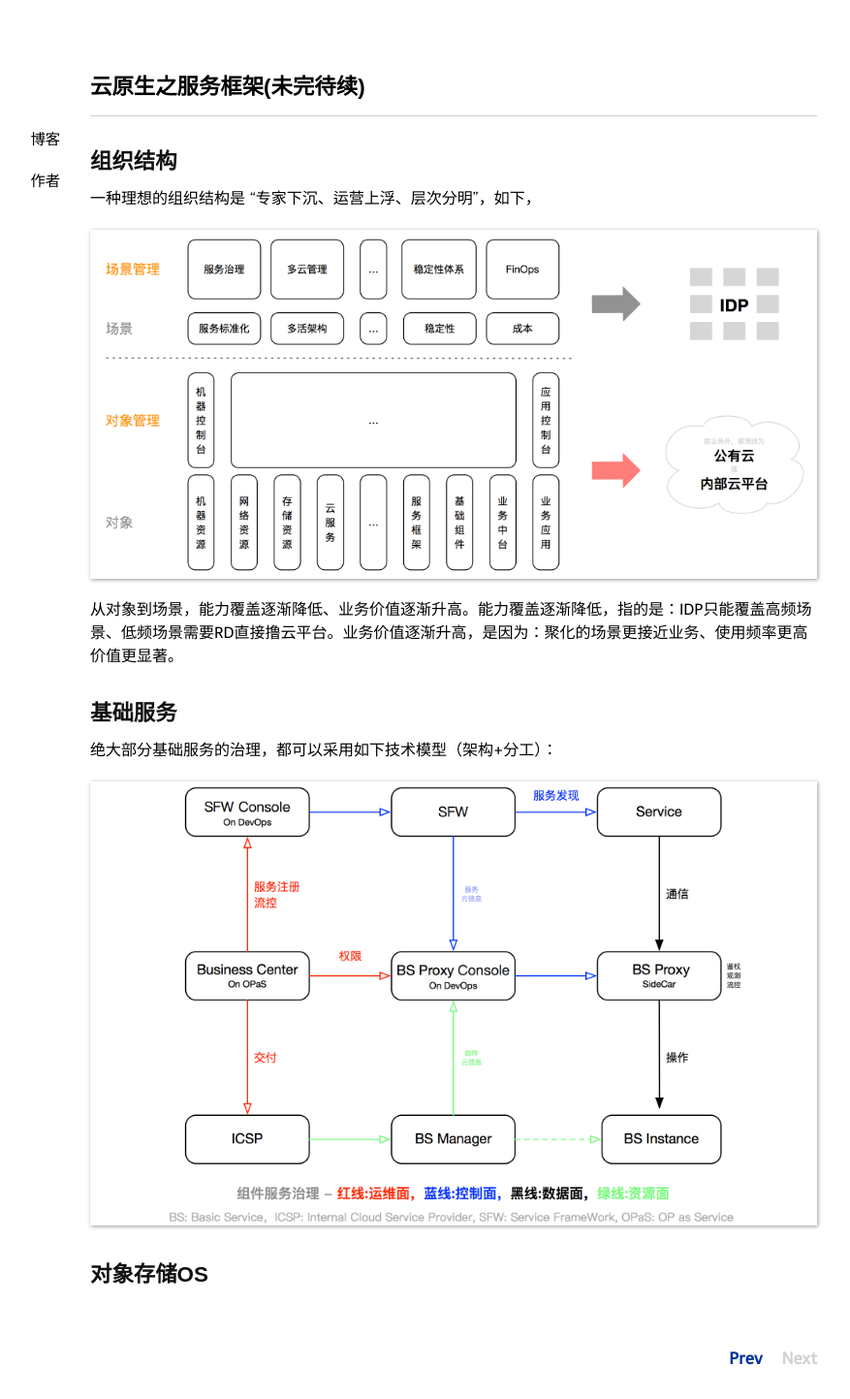
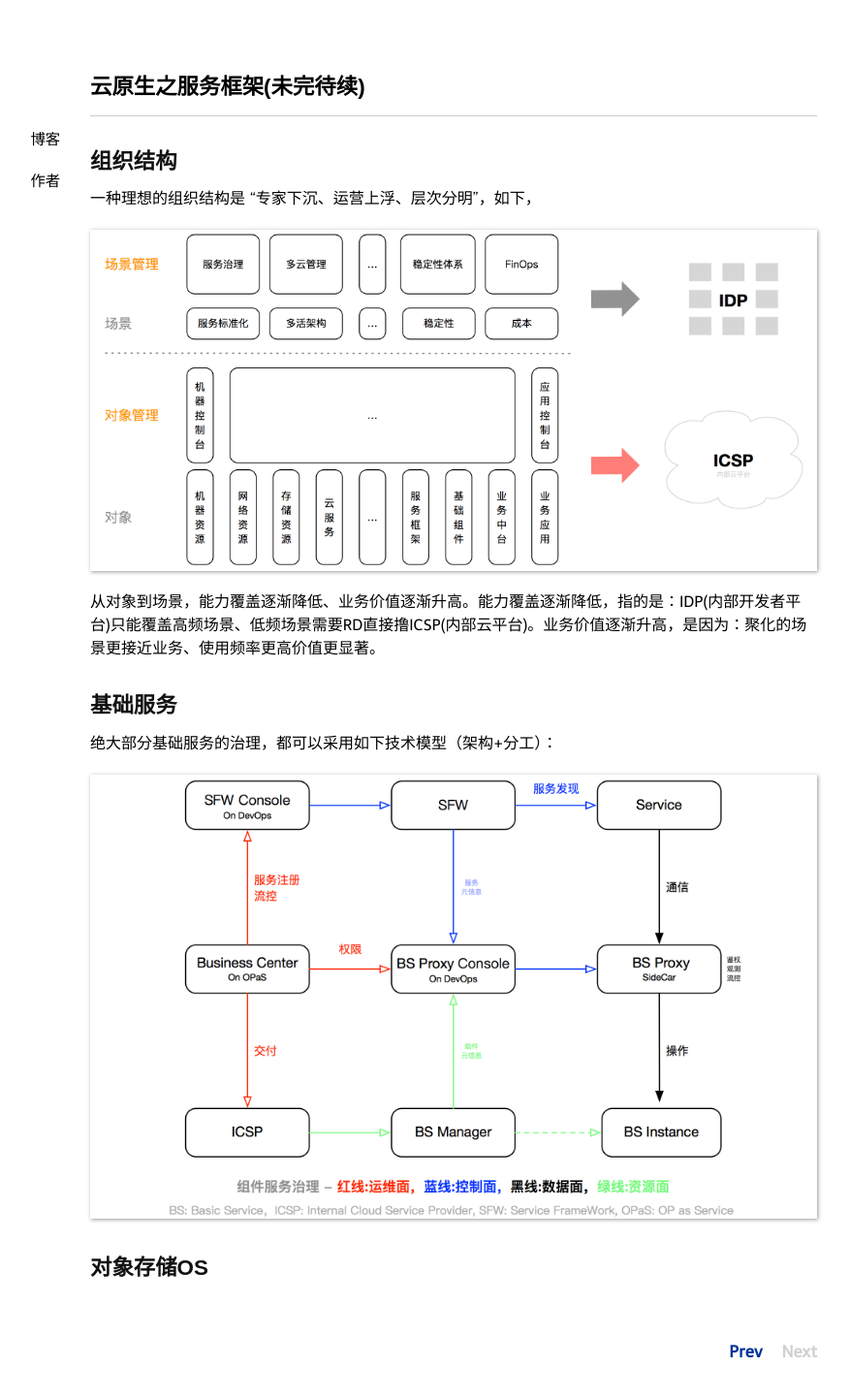
Before and after one commit to niean/niean.github.io, a Jekyll site: the page built from _posts/2022-09-13-cn-sfw.markdown, in a window 1280 px wide. Shown: the whole page at 97% size, without its empty margins (172-1049 px from the left). Built offline with Jekyll 4.4.1, drawn with Linux system fonts in a browser that asks for light colours; comment, search, counter and statistics services are not loaded.

Commit message:
词汇更新

```diff
--- a/_posts/2022-09-13-cn-sfw.markdown
+++ b/_posts/2022-09-13-cn-sfw.markdown
@@ -11,7 +11,7 @@ tags:
 
 ![pict](https://raw.githubusercontent.com/niean/niean.github.io/master/images/20220913/sfw-zuzhi.png)
 
-从对象到场景，能力覆盖逐渐降低、业务价值逐渐升高。能力覆盖逐渐降低，指的是：IDP只能覆盖高频场景、低频场景需要RD直接撸云平台。业务价值逐渐升高，是因为：聚化的场景更接近业务、使用频率更高价值更显著。
+从对象到场景，能力覆盖逐渐降低、业务价值逐渐升高。能力覆盖逐渐降低，指的是：IDP(内部开发者平台)只能覆盖高频场景、低频场景需要RD直接撸ICSP(内部云平台)。业务价值逐渐升高，是因为：聚化的场景更接近业务、使用频率更高价值更显著。
 
 
 ## 基础服务
```
Also changed, not shown: images/20220913/sfw-zuzhi.png, 1 other file.
